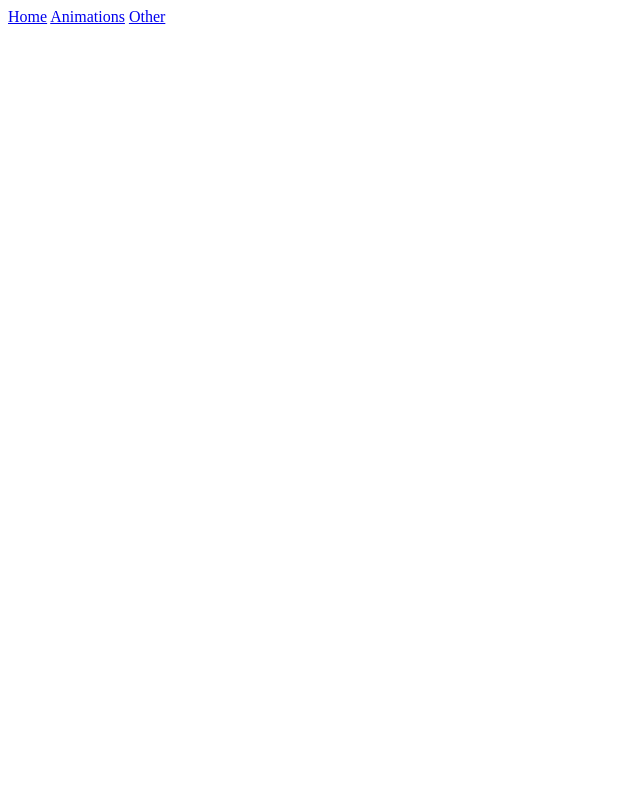
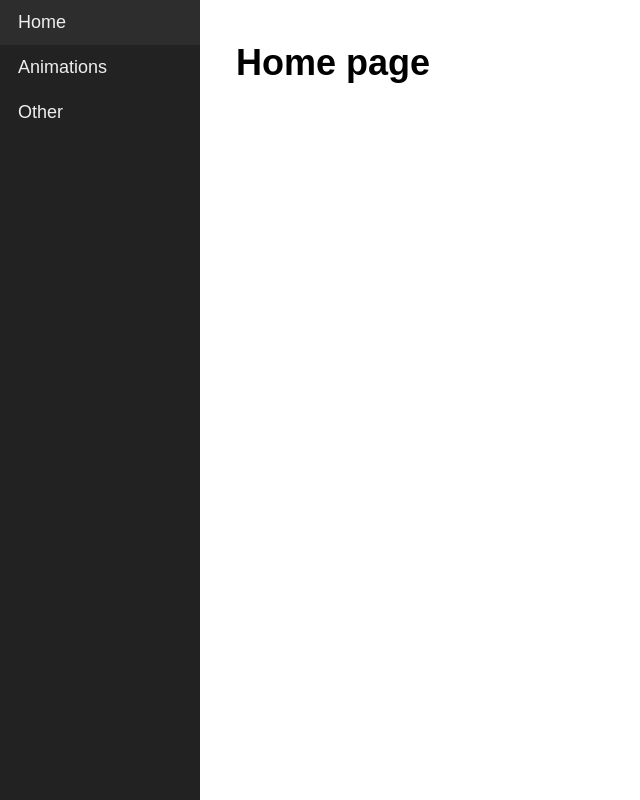
Before and after one commit to MonikaZemankiewicz/SPA, a website with bundled scripts: page frontend/index.html in a window 1280 px wide. Shown: the whole page, without its empty margins (0-640 px from the left). Built offline with nearby package versions, Linux system fonts and the light colour scheme.

Commit message:
abstract and home view

```diff
--- a/frontend/index.html
+++ b/frontend/index.html
@@ -4,6 +4,7 @@
     <meta charset="UTF-8" />
     <meta name="viewport" content="width=device-width, initial-scale=1.0" />
     <title>Single Page App</title>
+    <link rel="stylesheet" href="/static/css/index.css" />
   </head>
   <body>
     <nav class="nav">
@@ -11,6 +12,7 @@
       <a href="/animations" class="nav__link" data-link>Animations</a>
       <a href="/other" class="nav__link" data-link>Other</a>
     </nav>
+    <div id="app"></div>
     <script type="module" src="/static/js/index.js"></script>
   </body>
 </html>
--- /dev/null
+++ b/frontend/static/css/index.css
@@ -0,0 +1,37 @@
+body {
+  --nav-width: 200px;
+  margin: 0 0 0 var(--nav-width);
+  font-family: "Quicksand", sans-serif;
+  font-size: 18px;
+}
+
+.nav {
+  position: fixed;
+  top: 0;
+  left: 0;
+  width: var(--nav-width);
+  height: 100vh;
+  background: #222222;
+}
+
+.nav__link {
+  display: block;
+  padding: 12px 18px;
+  text-decoration: none;
+  color: #eeeeee;
+  font-weight: 500;
+}
+
+.nav__link:hover {
+  background: rgba(255, 255, 255, 0.05);
+}
+
+#app {
+  margin: 2em;
+  line-height: 1.5;
+  font-weight: 500;
+}
+
+a {
+  color: #009579;
+}
--- a/frontend/static/js/index.js
+++ b/frontend/static/js/index.js
@@ -1,3 +1,5 @@
+import Home from "./views/Home.js";
+
 const navigateTo = (url) => {
   history.pushState(null, null, url);
   router();
@@ -5,12 +7,12 @@ const navigateTo = (url) => {
 
 const router = async () => {
   const routes = [
-    { path: "/", view: () => console.log("Viewing home") },
-    { path: "/animations", view: () => console.log("Viewing animations") },
-    { path: "/other", view: () => console.log("Viewing other") },
+    { path: "/", view: Home },
+    //{ path: "/animations", view: () => console.log("Viewing animations") },
+    //{ path: "/other", view: () => console.log("Viewing other") },
   ];
 
-  //Test each route for potential match
+  //Test each route for a potential match
   const potentialMatches = routes.map((route) => {
     return {
       route: route,
@@ -27,14 +29,20 @@ const router = async () => {
     };
   }
 
-  console.log(match.route.view());
+  //new instance of the view at the match route
+  const view = new match.route.view();
+
+  //inject the HTML from the getHtml method into the inner HTML of the app element (element with id="app")
+  document.querySelector("#app").innerHTML = await view.getHtml();
+
+  //console.log(match.route.view());
 };
 
-//added so that the routes are re-run during history navigation
+//re-run the routes during history navigation
 window.addEventListener("popstate", router);
 
 document.addEventListener("DOMContentLoaded", () => {
-  //prevents page reload/redirect while navigating to a page from the navbar (prevents actually following the link, navigates to the link url instead; prevents making a new HTTP request?)
+  //prevents page reload/redirect while navigating to a page (view) from the navbar (prevents actually following the link, navigates to the link url instead; prevents making a new HTTP request?)
   document.body.addEventListener("click", (e) => {
     if (e.target.matches("[data-link]")) {
       e.preventDefault();
--- /dev/null
+++ b/frontend/static/js/views/AbstractView.js
@@ -0,0 +1,12 @@
+export default class {
+  constructor() {}
+
+  setTitle(title) {
+    document.title = title;
+  }
+
+  //async in case it will be loaded from the server
+  async getHtml() {
+    return "";
+  }
+}
--- /dev/null
+++ b/frontend/static/js/views/Home.js
@@ -0,0 +1,17 @@
+import AbstractView from "./AbstractView.js";
+
+export default class extends AbstractView {
+  constructor() {
+    super();
+    this.setTitle("Home");
+  }
+
+  //async in case it will be loaded from the server
+  async getHtml() {
+    return `
+
+        <h1>Home page</h1>
+
+    `;
+  }
+}
```
Also changed, not shown: 1 other file.
